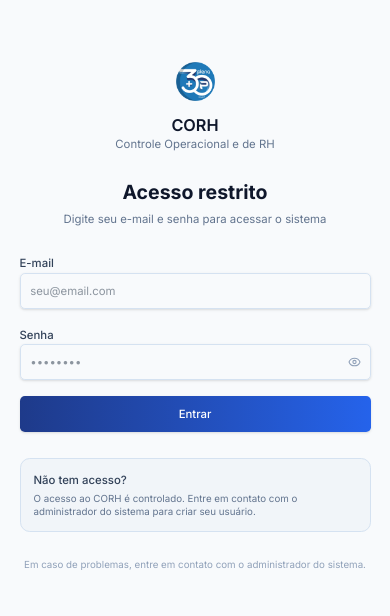
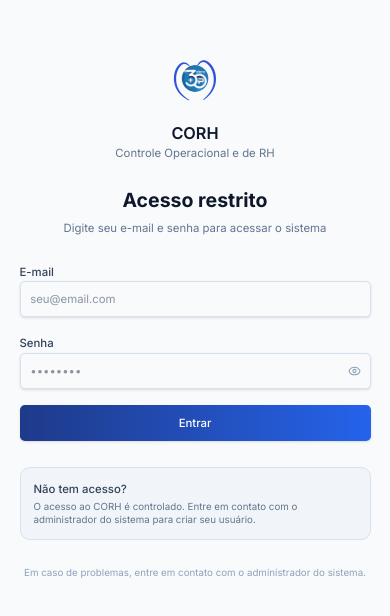
Before and after one commit to financeiroplenaserv-art/RH-Plena-Unificado, a React (Vite) app: page / in a window 390 px wide. Shown: the part 106-722 px from the top of the page. Built offline with nearby package versions, Linux system fonts and the light colour scheme; no server answers.

Commit message:
style(logo): cria componente LogoMarca com coração envolvendo logo 30 anos e aplica no header, sidebar e login mobile

```diff
--- /dev/null
+++ b/src/components/LogoMarca.css
@@ -0,0 +1,22 @@
+.logo-marca {
+  position: relative;
+  display: inline-block;
+  flex-shrink: 0;
+}
+
+.logo-marca .coracao {
+  width: 100%;
+  height: 100%;
+  display: block;
+}
+
+.logo-marca .logo {
+  position: absolute;
+  left: 50%;
+  top: 22%;
+  width: 48%;
+  height: auto;
+  transform: translateX(-50%);
+  border-radius: 50%;
+  object-fit: contain;
+}
--- /dev/null
+++ b/src/components/LogoMarca.tsx
@@ -0,0 +1,28 @@
+import './LogoMarca.css'
+
+interface LogoMarcaProps {
+  size?: number
+  alt?: string
+  className?: string
+}
+
+export function LogoMarca({ size = 40, alt = 'Plena', className = '' }: LogoMarcaProps) {
+  return (
+    <div
+      className={`logo-marca ${className}`}
+      style={{ width: size, height: size }}
+      aria-hidden="true"
+    >
+      <img
+        src="/corh_coracao_icone_azul.svg"
+        alt=""
+        className="coracao"
+      />
+      <img
+        src="/logo_plena_30anos_redonda.png"
+        alt={alt}
+        className="logo"
+      />
+    </div>
+  )
+}
--- a/src/components/layout/Header.tsx
+++ b/src/components/layout/Header.tsx
@@ -1,4 +1,5 @@
 import { Bell, User } from 'lucide-react'
+import { LogoMarca } from '@/components/LogoMarca'
 import type { Perfil } from '@/types/database'
 
 interface HeaderProps {
@@ -9,11 +10,7 @@ export function Header({ user }: HeaderProps) {
   return (
     <header className="h-16 border-b bg-white px-6 flex items-center justify-between shrink-0">
       <div className="flex items-center gap-4">
-        <img
-          src="/logo_plena_30anos_redonda.png"
-          alt="Plena"
-          className="h-8 w-auto object-contain"
-        />
+        <LogoMarca size={36} alt="Plena" />
         <div className="hidden sm:block h-6 w-px bg-slate-200" />
         <div className="hidden sm:block">
           <h1 className="text-lg font-semibold text-slate-900">CORH</h1>
--- a/src/components/layout/Sidebar.tsx
+++ b/src/components/layout/Sidebar.tsx
@@ -1,5 +1,6 @@
 import { useState, useEffect, useMemo, useCallback } from 'react'
 import { NavLink, useLocation } from 'react-router-dom'
+import { LogoMarca } from '@/components/LogoMarca'
 import {
   LayoutDashboard,
   Users,
@@ -181,22 +182,14 @@ export function Sidebar({ user, isOpen, onToggle, onLogout }: SidebarProps) {
       <div className="h-16 flex items-center justify-between px-4 border-b border-slate-200">
         {isOpen ? (
           <div className="flex items-center gap-3">
-            <img
-              src="/logo_plena_30anos_redonda.png"
-              alt="Plena"
-              className="h-8 w-auto object-contain rounded"
-            />
+            <LogoMarca size={36} alt="Plena" />
             <div>
               <h1 className="text-base font-bold text-slate-900 leading-tight">CORH</h1>
               <p className="text-[10px] text-slate-500 leading-tight">Controle Operacional e de RH</p>
             </div>
           </div>
         ) : (
-          <img
-            src="/logo_plena_30anos_redonda.png"
-            alt="Plena"
-            className="h-8 w-auto object-contain rounded mx-auto"
-          />
+          <LogoMarca size={32} alt="Plena" className="mx-auto" />
         )}
         <button
           onClick={onToggle}
--- a/src/pages/LoginPage.tsx
+++ b/src/pages/LoginPage.tsx
@@ -4,6 +4,7 @@ import { Button } from '@/components/ui/button'
 import { Input } from '@/components/ui/input'
 import { Label } from '@/components/ui/label'
 import { BrandHug } from '@/components/BrandHug'
+import { LogoMarca } from '@/components/LogoMarca'
 
 interface LoginPageProps {
   onLogin: (email: string, senha: string) => Promise<void>
@@ -85,11 +86,7 @@ export function LoginPage({ onLogin, loading = false }: LoginPageProps) {
         <div className="w-full max-w-md space-y-8">
           {/* Header mobile */}
           <div className="lg:hidden flex flex-col items-center justify-center gap-4 mb-8">
-            <img
-              src="/logo_plena_30anos_redonda.png"
-              alt="Plena"
-              className="h-12 w-auto rounded-lg object-contain"
-            />
+            <LogoMarca size={56} alt="Plena" />
             <div className="text-center">
               <span className="text-xl font-semibold text-slate-900">CORH</span>
               <p className="text-sm text-slate-500">Controle Operacional e de RH</p>
```
